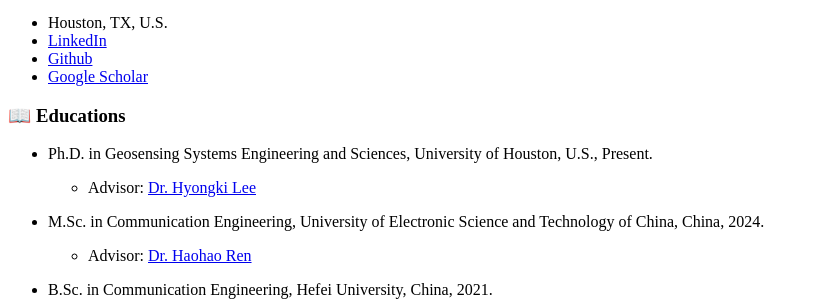
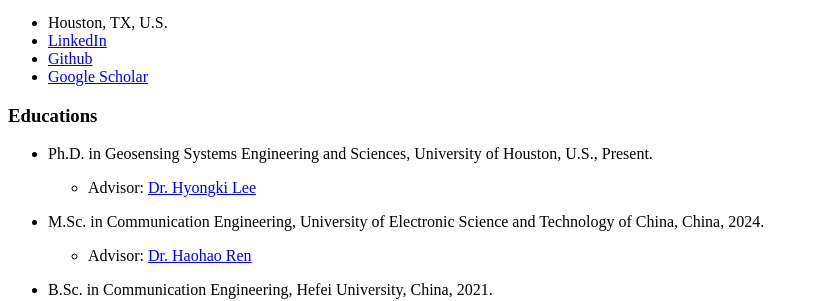
Before and after one commit to LunaLeeYue/LunaLeeYue.github.io, a Jekyll site: the page built from _pages/includes/education.md, in a window 1280 px wide. Shown: the part 645-946 px from the top of the page, without its empty margins (0-819 px from the left). Built offline with Jekyll 4.4.1, drawn with Linux system fonts in a browser that asks for light colours; our own code applies the rules of GitHub Pages for plain Markdown files.

```diff
--- a/_pages/includes/education.md
+++ b/_pages/includes/education.md
@@ -1,5 +1,5 @@
 
-# 📖 Educations
+# Educations
 - Ph.D. in Geosensing Systems Engineering and Sciences, University of Houston, U.S., Present.
 
   - Advisor: [Dr. Hyongki Lee](https://www.cive.uh.edu/faculty/lee)
```
